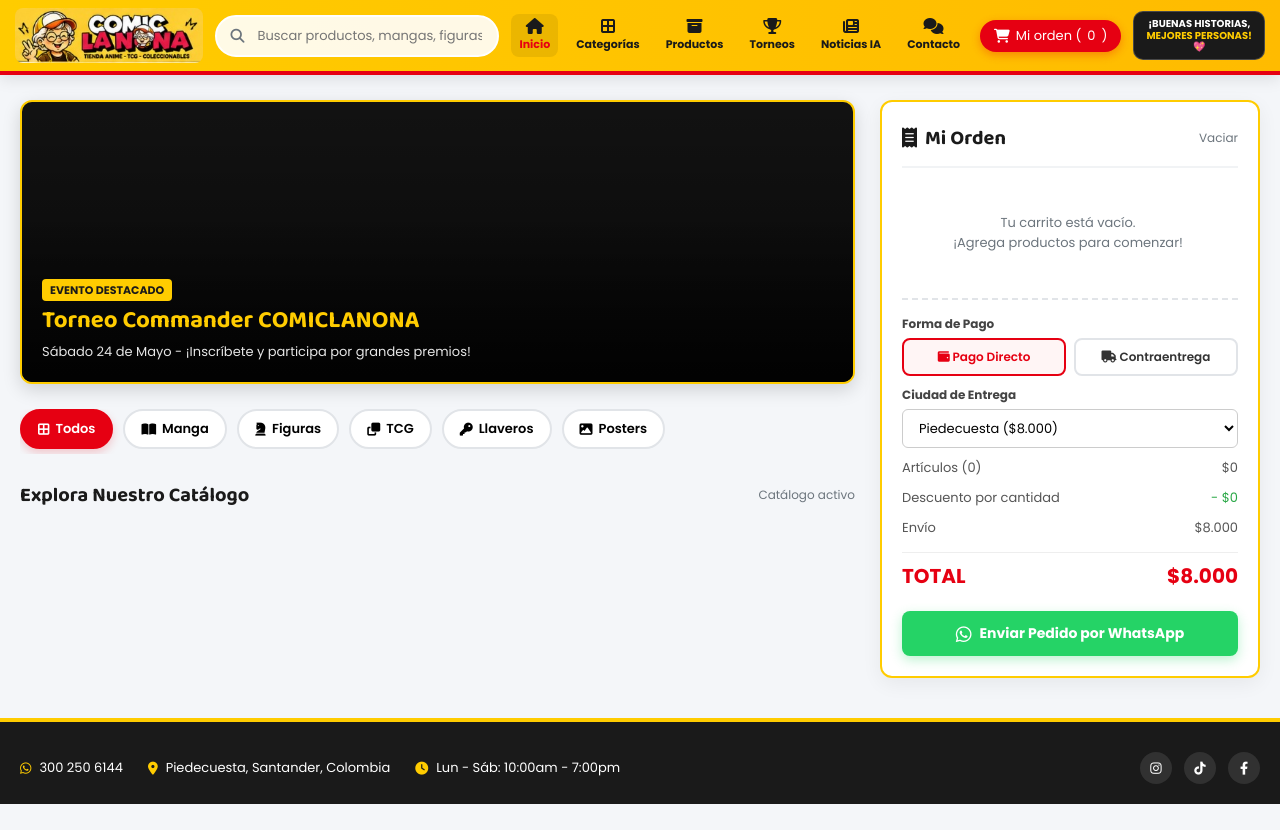
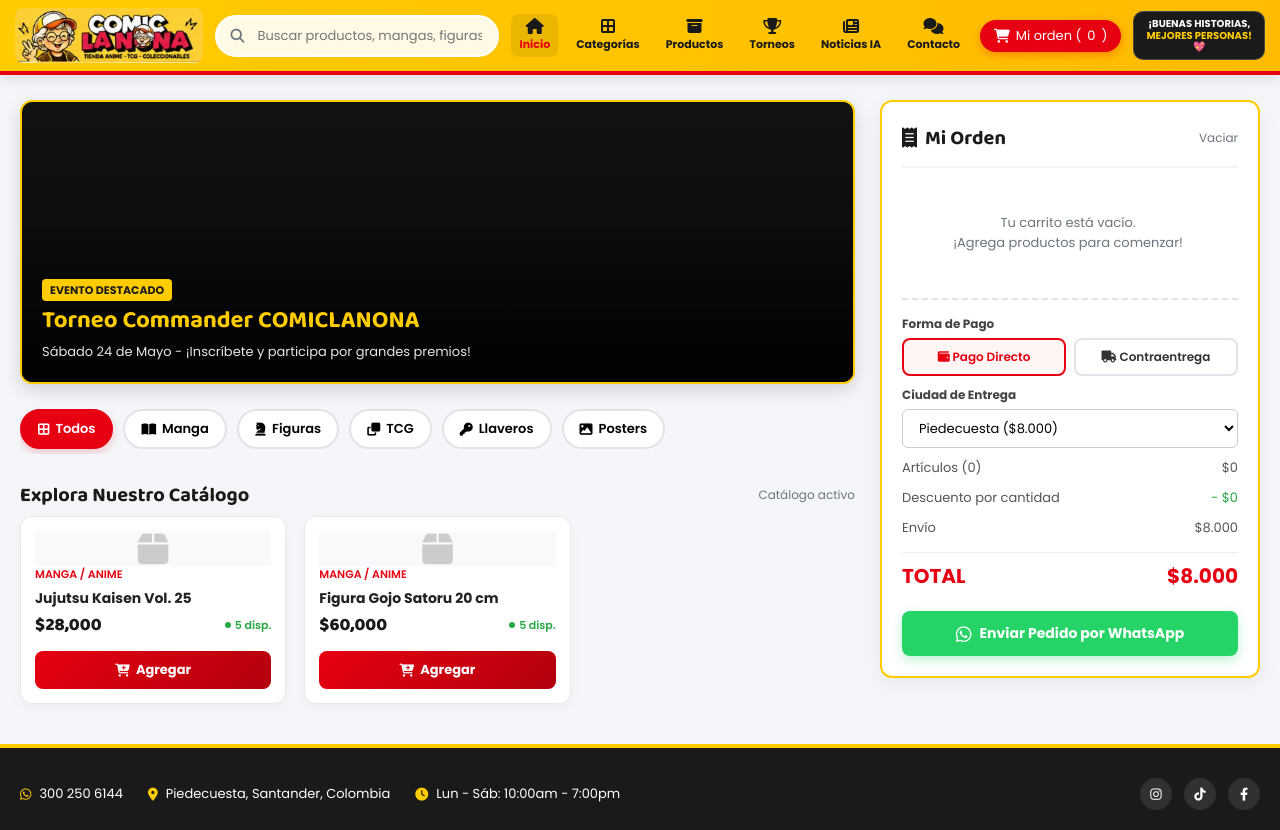
Before and after one commit to nostradamus0o0popo-ai/prueba-2, a plain HTML site: page index.html in a window 1280 px wide. Before the commit the page ends 804 px from the top, so only its background shows below. Drawn offline with Linux system fonts and the light colour scheme.

Commit message:
Update index.html

```diff
--- a/index.html
+++ b/index.html
@@ -824,7 +824,7 @@
                 return;
             }
 
-            filteredList.forEach(p => {
+            filteredList.forEach((p, index) => {
                 let cat = "Coleccionable";
                 if (p.id && p.id.startsWith('AN')) cat = "Manga / Anime";
                 else if (p.id && p.id.startsWith('VIT')) cat = "Vitrina / Snacks";
@@ -834,12 +834,14 @@
 
                 let images = [];
                 if (p.imagen && !p.imagen.includes("Aquí va el link")) {
-                    images = p.imagen.split(',').map(img => img.trim());
+                    images = p.imagen.split(',').map(img => img.trim()).filter(img => img.length > 0);
                 }
+
                 let imageContent = '';
                 if (images.length > 0) {
                     imageContent = `
                     <div class="carousel-container" id="carousel-${index}">
+                        <span class="product-tag">${cat}</span>
                         <div class="carousel-slide" style="background-image: url('${images[0]}');" data-images='${JSON.stringify(images)}' data-current="0"></div>
                         ${images.length > 1 ? `
                         <button class="carousel-btn prev" onclick="moveSlide(event, ${index}, -1)"><i class="fa-solid fa-chevron-left"></i></button>
@@ -848,16 +850,20 @@
                     </div>
                     `;
                 } else {
-                    imageContent = `<div class="product-img-box" style="background: #f8f9fa;"><i class="fa-solid fa-box" style="font-size: 35px; color: #ccc;"></i></div>`;
+                    imageContent = `
+                    <div class="carousel-container">
+                        <span class="product-tag">${cat}</span>
+                        <div style="display:flex; align-items:center; justify-content:center; height:100%; width:100%; background:#f8f9fa;">
+                            <i class="fa-solid fa-box" style="font-size: 35px; color: #ccc;"></i>
+                        </div>
+                    </div>
+                    `;
                 }
 
                 grid.innerHTML += `
                     <div class="product-card">
                         <div>
-                            <div class="product-img-box" style="${bgStyle}">
-                                <span class="product-tag">${cat}</span>
-                                ${iconHtml}
-                            </div
+                            ${imageContent}
                             <div class="product-details">
                                 <div class="product-category-label">${cat}</div>
                                 <h4>${p.nombre}</h4>
@@ -868,7 +874,7 @@
                                 <span class="product-price">$${p.precio.toLocaleString()}</span>
                                 <span class="product-stock"><span style="width:6px; height:6px; background:var(--success); border-radius:50%; display:inline-block;"></span> 5 disp.</span>
                             </div>
-                            <button class="btn-add-cart" onclick="addToCart('${p.id || 1}', '${p.nombre.replace(/'/g, "")}', ${p.precio})">
+                            <button class="btn-add-cart" onclick="addToCart('${p.id || index}', '${p.nombre.replace(/'/g, "")}', ${p.precio})">
                                 <i class="fa-solid fa-cart-plus"></i> Agregar
                             </button>
                         </div>
```
Lines whose indentation alone changed are shown as unchanged.
